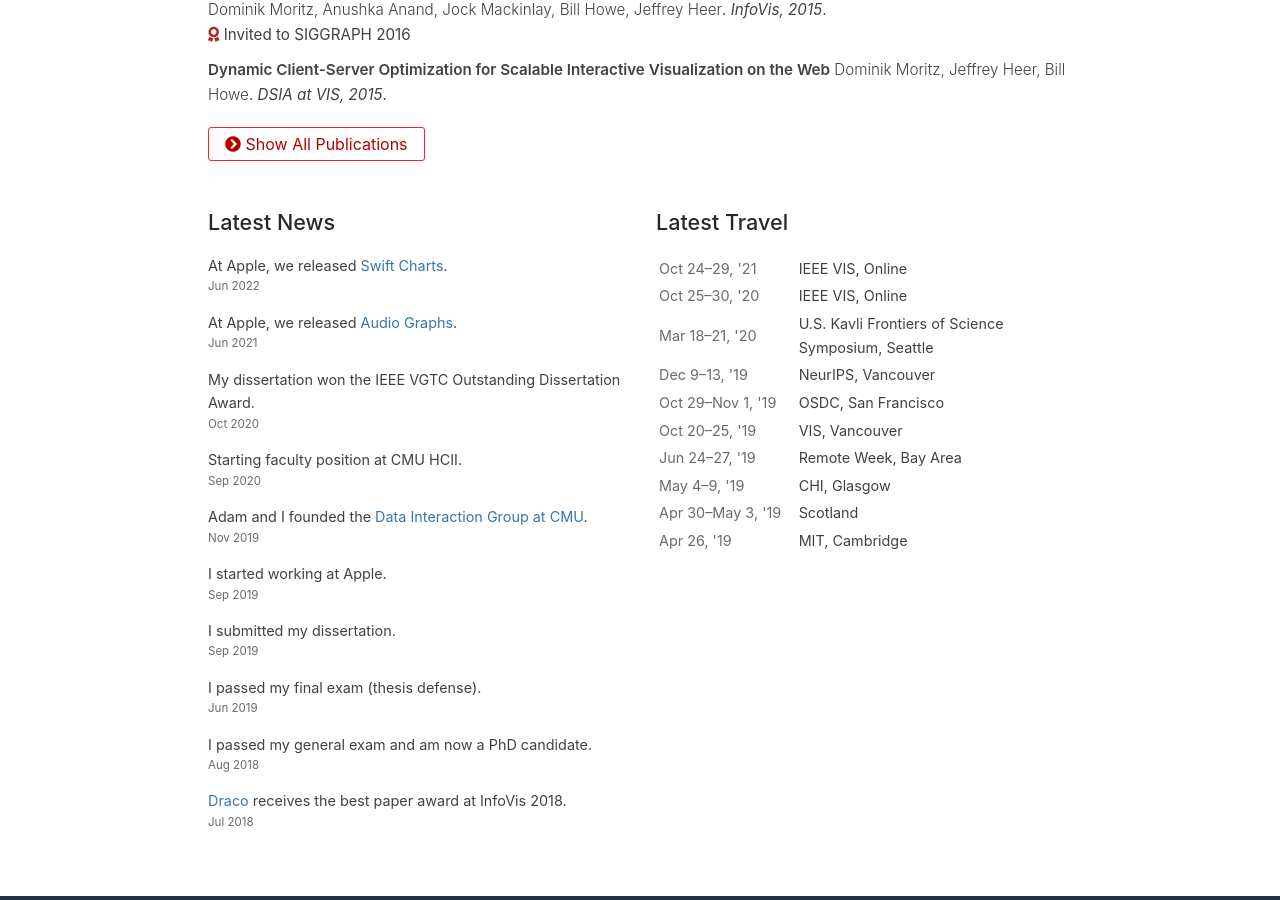
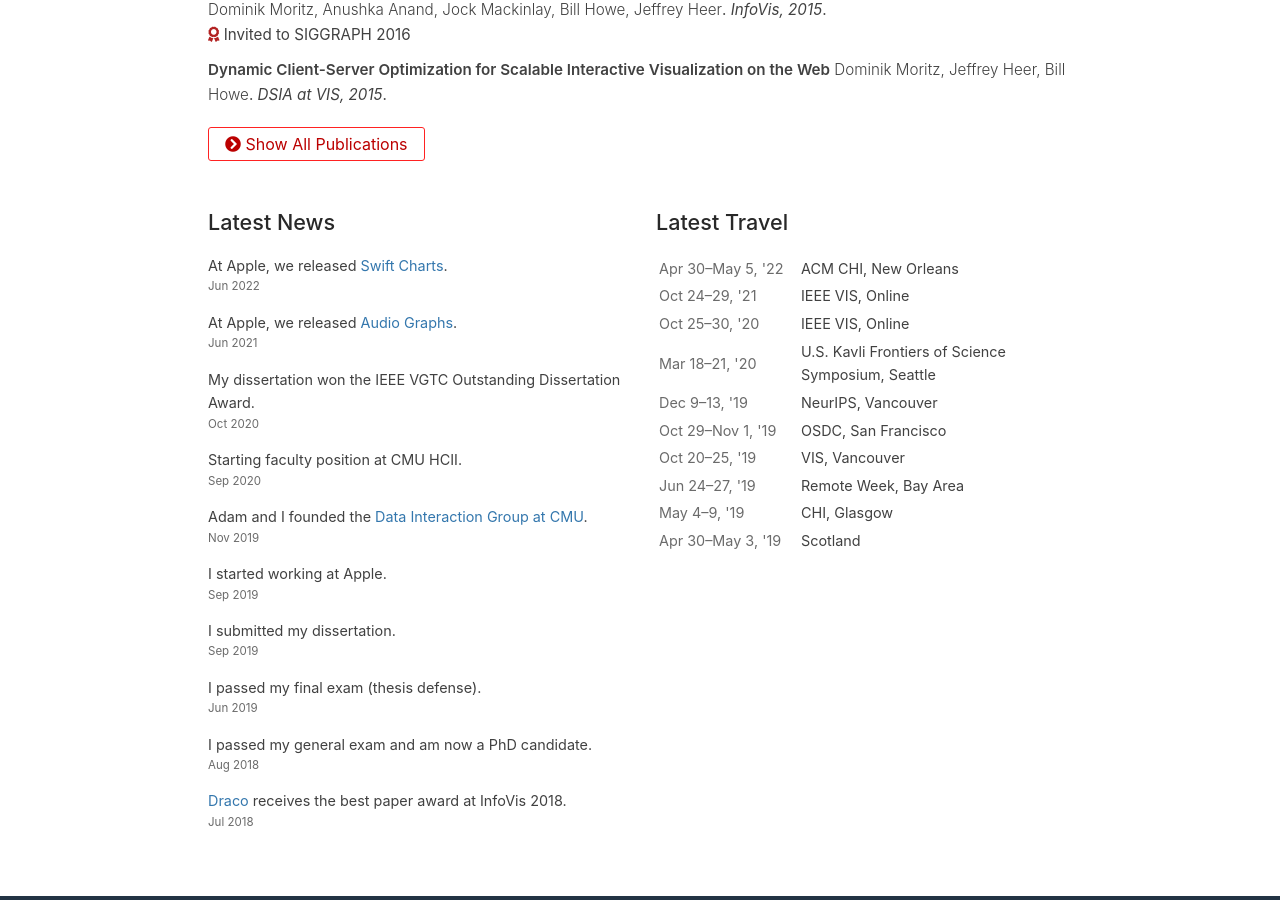
Before and after one commit to domoritz/domoritz.github.io, a Jekyll site: the page built from index.md, in a window 1280 px wide and 900 px high, scrolled down 1674 px. Built offline with Jekyll 4.4.1, drawn with Linux system fonts in a browser that asks for light colours.

Commit message:
Add CHI travel

```diff
--- a/_data/travel.yml
+++ b/_data/travel.yml
@@ -1,3 +1,7 @@
+- title: ACM CHI
+  where: New Orleans
+  start: 2022-04-30
+  end: 2022-05-05
 - title: IEEE VIS
   where: Online
   start: 2021-10-24
```
